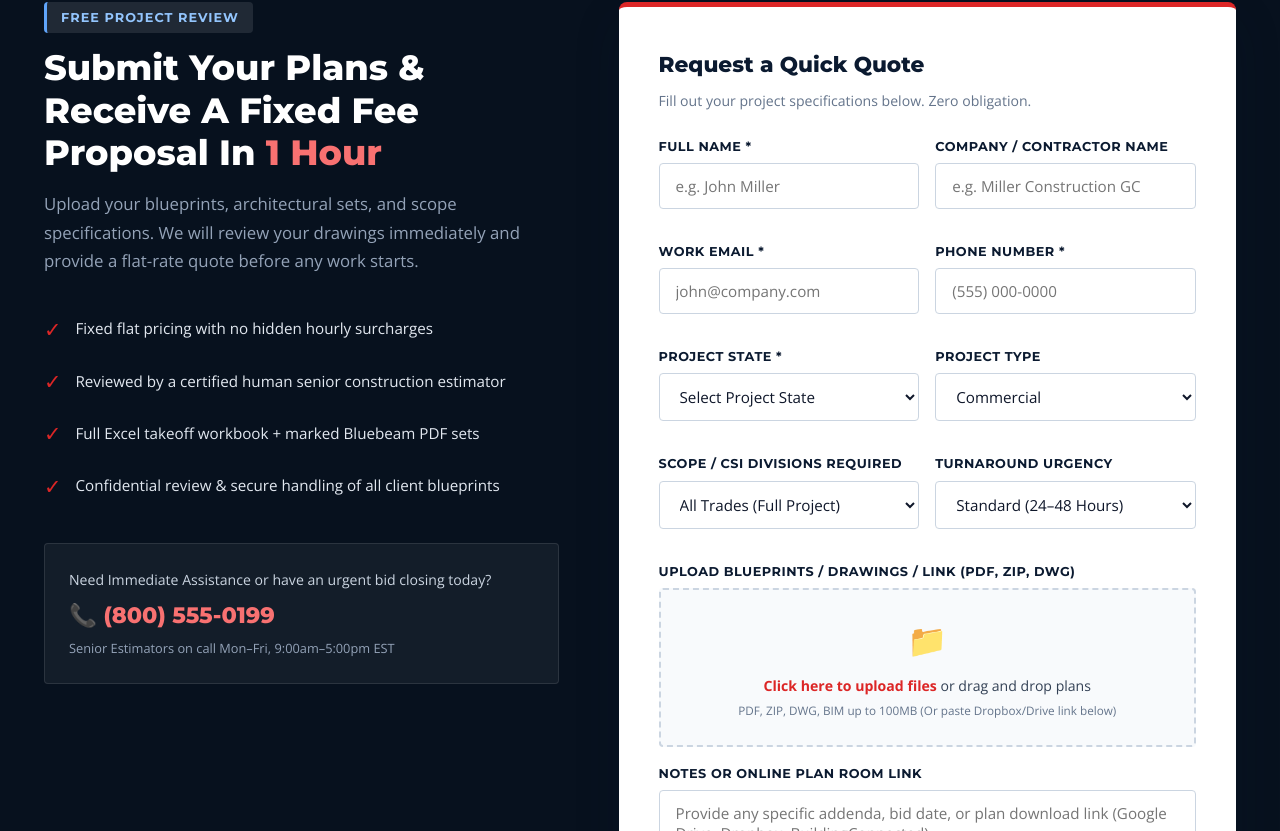
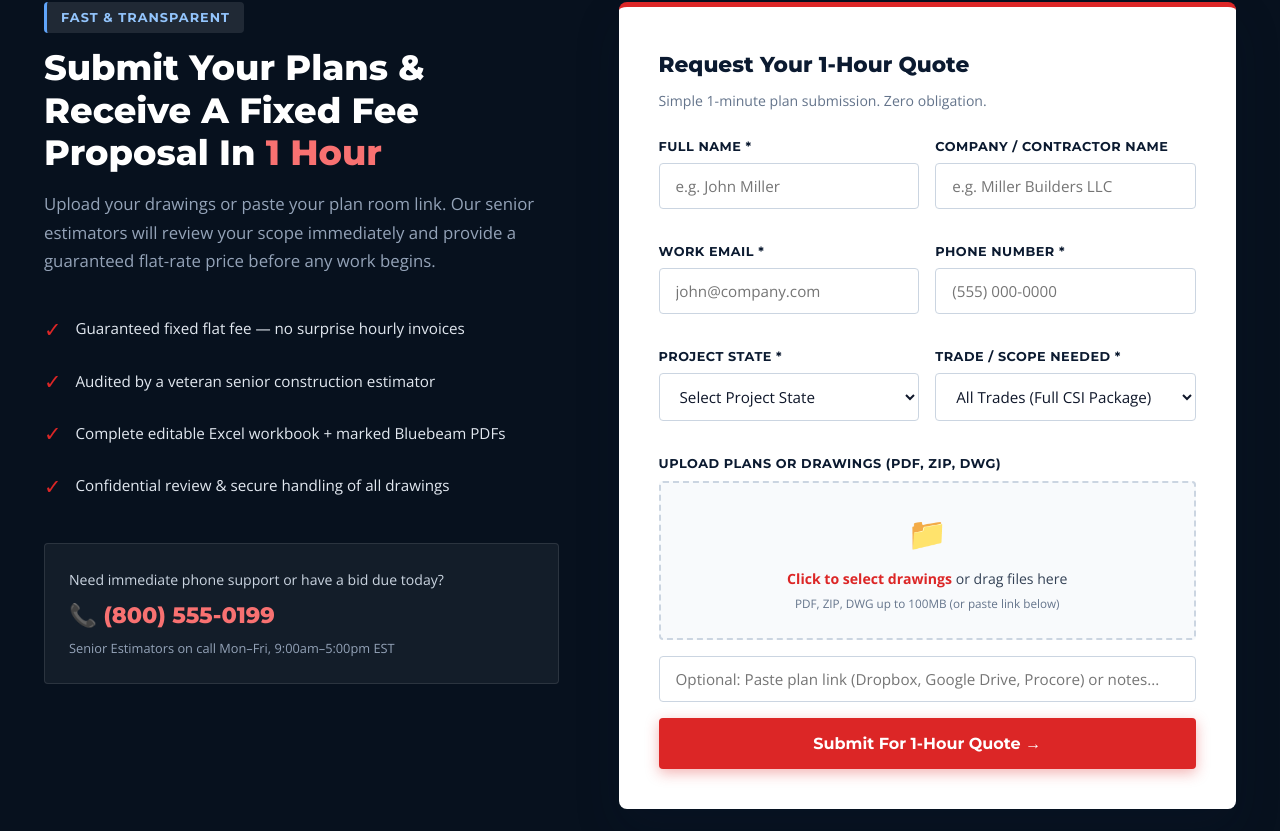
Before and after one commit to basim-butt/usestimatespro, a React (Vite) app: page / in a window 1280 px wide. Shown: the part 6289-7120 px from the top of the page. Built offline with nearby package versions, Linux system fonts and the light colour scheme.

Commit message:
Make footer brand name white and simplify quote form

```diff
--- a/src/components/QuoteForm.jsx
+++ b/src/components/QuoteForm.jsx
@@ -14,13 +14,11 @@ const usStates = [
 export default function QuoteForm() {
   const [formData, setFormData] = useState({
     name: '',
+    company: '',
     email: '',
     phone: '',
-    company: '',
     state: '',
-    projectType: 'Commercial',
-    scope: 'All Trades (Full Project)',
-    turnaround: 'Standard (24-48 Hours)',
+    scope: 'All Trades (Full CSI Package)',
     notes: '',
   })
   const [fileName, setFileName] = useState(null)
@@ -33,7 +31,7 @@ export default function QuoteForm() {
     setTimeout(() => {
       setLoading(false)
       setSubmitted(true)
-    }, 1200)
+    }, 1100)
   }
 
   const handleFileChange = (e) => {
@@ -46,39 +44,39 @@ export default function QuoteForm() {
     <section className="section quote-section" id="quote">
       <div className="container">
         <div className="quote-layout">
-          {/* Left Column */}
+          {/* Left Column: Quick Value Props */}
           <div className="quote-left-info">
-            <div className="section-tag navy">Free Project Review</div>
+            <div className="section-tag navy">Fast & Transparent</div>
             <h3>
               Submit Your Plans & Receive A Fixed Fee Proposal In <span style={{ color: '#f87171' }}>1 Hour</span>
             </h3>
             <p>
-              Upload your blueprints, architectural sets, and scope specifications. We will review
-              your drawings immediately and provide a flat-rate quote before any work starts.
+              Upload your drawings or paste your plan room link. Our senior estimators will review
+              your scope immediately and provide a guaranteed flat-rate price before any work begins.
             </p>
 
             <div className="quote-bullets">
               <div className="quote-bullet-item">
                 <span className="icon">✓</span>
-                <span>Fixed flat pricing with no hidden hourly surcharges</span>
+                <span>Guaranteed fixed flat fee — no surprise hourly invoices</span>
               </div>
               <div className="quote-bullet-item">
                 <span className="icon">✓</span>
-                <span>Reviewed by a certified human senior construction estimator</span>
+                <span>Audited by a veteran senior construction estimator</span>
               </div>
               <div className="quote-bullet-item">
                 <span className="icon">✓</span>
-                <span>Full Excel takeoff workbook + marked Bluebeam PDF sets</span>
+                <span>Complete editable Excel workbook + marked Bluebeam PDFs</span>
               </div>
               <div className="quote-bullet-item">
                 <span className="icon">✓</span>
-                <span>Confidential review & secure handling of all client blueprints</span>
+                <span>Confidential review & secure handling of all drawings</span>
               </div>
             </div>
 
             <div className="quote-direct-contact">
               <div style={{ color: '#cbd5e1', fontSize: '0.88rem' }}>
-                Need Immediate Assistance or have an urgent bid closing today?
+                Need immediate phone support or have a bid due today?
               </div>
               <a href="tel:+18005550199" className="phone-number">
                 📞 (800) 555-0199
@@ -89,11 +87,11 @@ export default function QuoteForm() {
             </div>
           </div>
 
-          {/* Right Column: Form */}
+          {/* Right Column: Simplified, Streamlined Form */}
           <div className="quote-form-card">
-            <h4 className="form-header-title">Request a Quick Quote</h4>
+            <h4 className="form-header-title">Request Your 1-Hour Quote</h4>
             <p className="form-header-subtitle">
-              Fill out your project specifications below. Zero obligation.
+              Simple 1-minute plan submission. Zero obligation.
             </p>
 
             {submitted ? (
@@ -103,7 +101,7 @@ export default function QuoteForm() {
                   Plans Received Successfully!
                 </h3>
                 <p style={{ color: '#475569', fontSize: '0.95rem', lineHeight: 1.6 }}>
-                  Our senior estimating team is reviewing your project details. You will receive an official
+                  Our senior estimating team has started reviewing your drawings. You will receive an official
                   fixed-fee quote in your inbox within <strong>60 minutes</strong>.
                 </p>
                 <button
@@ -133,7 +131,7 @@ export default function QuoteForm() {
                     <input
                       type="text"
                       className="form-control"
-                      placeholder="e.g. Miller Construction GC"
+                      placeholder="e.g. Miller Builders LLC"
                       value={formData.company}
                       onChange={(e) => setFormData({ ...formData, company: e.target.value })}
                     />
@@ -182,59 +180,32 @@ export default function QuoteForm() {
                       ))}
                     </select>
                   </div>
+
                   <div className="form-group">
-                    <label className="form-label">Project Type</label>
-                    <select
-                      className="form-control"
-                      value={formData.projectType}
-                      onChange={(e) => setFormData({ ...formData, projectType: e.target.value })}
-                    >
-                      <option>Commercial</option>
-                      <option>Residential</option>
-                      <option>Industrial / Warehouse</option>
-                      <option>Civil / Infrastructure</option>
-                      <option>Healthcare</option>
-                      <option>Education / Public</option>
-                    </select>
-                  </div>
-                </div>
-
-                <div className="form-grid-2">
-                  <div className="form-group">
-                    <label className="form-label">Scope / CSI Divisions Required</label>
+                    <label className="form-label">Trade / Scope Needed *</label>
                     <select
                       className="form-control"
                       value={formData.scope}
                       onChange={(e) => setFormData({ ...formData, scope: e.target.value })}
                     >
-                      <option>All Trades (Full Project)</option>
+                      <option>All Trades (Full CSI Package)</option>
                       <option>Div 03 — Concrete & Rebar</option>
-                      <option>Div 04 — Masonry</option>
-                      <option>Div 05 — Structural & Misc Steel</option>
-                      <option>Div 06 — Framing & Millwork</option>
+                      <option>Div 04 — Masonry & Stone</option>
+                      <option>Div 05 — Structural Steel</option>
+                      <option>Div 06 — Framing & Timber</option>
                       <option>Div 07 — Roofing & Waterproofing</option>
                       <option>Div 08 — Doors & Windows</option>
-                      <option>Div 09 — Drywall, Paint & Finishes</option>
+                      <option>Div 09 — Drywall & Finishes</option>
                       <option>Div 21–28 — Full MEP Package</option>
-                      <option>Single Custom Division</option>
-                    </select>
-                  </div>
-                  <div className="form-group">
-                    <label className="form-label">Turnaround Urgency</label>
-                    <select
-                      className="form-control"
-                      value={formData.turnaround}
-                      onChange={(e) => setFormData({ ...formData, turnaround: e.target.value })}
-                    >
-                      <option>Standard (24–48 Hours)</option>
-                      <option>Priority Rush (Same Day / 24h)</option>
-                      <option>Flexible / Preliminary Budget</option>
+                      <option>Civil, Site & Earthwork</option>
+                      <option>Custom Single Scope</option>
                     </select>
                   </div>
                 </div>
 
+                {/* Upload or Link Area */}
                 <div className="form-group">
-                  <label className="form-label">Upload Blueprints / Drawings / Link (PDF, ZIP, DWG)</label>
+                  <label className="form-label">Upload Plans or Drawings (PDF, ZIP, DWG)</label>
                   <div className="file-drop-area">
                     <input type="file" onChange={handleFileChange} />
                     <div className="file-drop-icon">📁</div>
@@ -243,8 +214,8 @@ export default function QuoteForm() {
                         <strong style={{ color: '#16a34a' }}>Selected: {fileName}</strong>
                       ) : (
                         <span>
-                          <strong>Click here to upload files</strong> or drag and drop plans<br />
-                          <small style={{ color: '#64748b' }}>PDF, ZIP, DWG, BIM up to 100MB (Or paste Dropbox/Drive link below)</small>
+                          <strong>Click to select drawings</strong> or drag files here<br />
+                          <small style={{ color: '#64748b' }}>PDF, ZIP, DWG up to 100MB (or paste link below)</small>
                         </span>
                       )}
                     </div>
@@ -252,11 +223,10 @@ export default function QuoteForm() {
                 </div>
 
                 <div className="form-group">
-                  <label className="form-label">Notes or Online Plan Room Link</label>
-                  <textarea
+                  <input
+                    type="text"
                     className="form-control"
-                    rows="2"
-                    placeholder="Provide any specific addenda, bid date, or plan download link (Google Drive, Dropbox, BuildingConnected)..."
+                    placeholder="Optional: Paste plan link (Dropbox, Google Drive, Procore) or notes..."
                     value={formData.notes}
                     onChange={(e) => setFormData({ ...formData, notes: e.target.value })}
                   />
@@ -265,10 +235,10 @@ export default function QuoteForm() {
                 <button
                   type="submit"
                   className="btn btn-red"
-                  style={{ width: '100%', padding: '15px' }}
+                  style={{ width: '100%', padding: '14px', fontSize: '1rem' }}
                   disabled={loading}
                 >
-                  {loading ? 'Submitting Drawings…' : 'Submit For 1-Hour Quote →'}
+                  {loading ? 'Reviewing Your Request…' : 'Submit For 1-Hour Quote →'}
                 </button>
               </form>
             )}
--- a/src/index.css
+++ b/src/index.css
@@ -397,6 +397,16 @@ button {
 
 .brand-estimates {
   color: var(--navy-dark);
+}
+
+/* White logo brand text in dark footer */
+.main-footer .brand-us,
+.main-footer .brand-estimates {
+  color: #ffffff !important;
+}
+
+.main-footer .brand-tagline-text {
+  color: #cbd5e1;
 }
 
 .brand-pro-badge {
```
Also changed, not shown: preview.html (+16 -11 lines).
